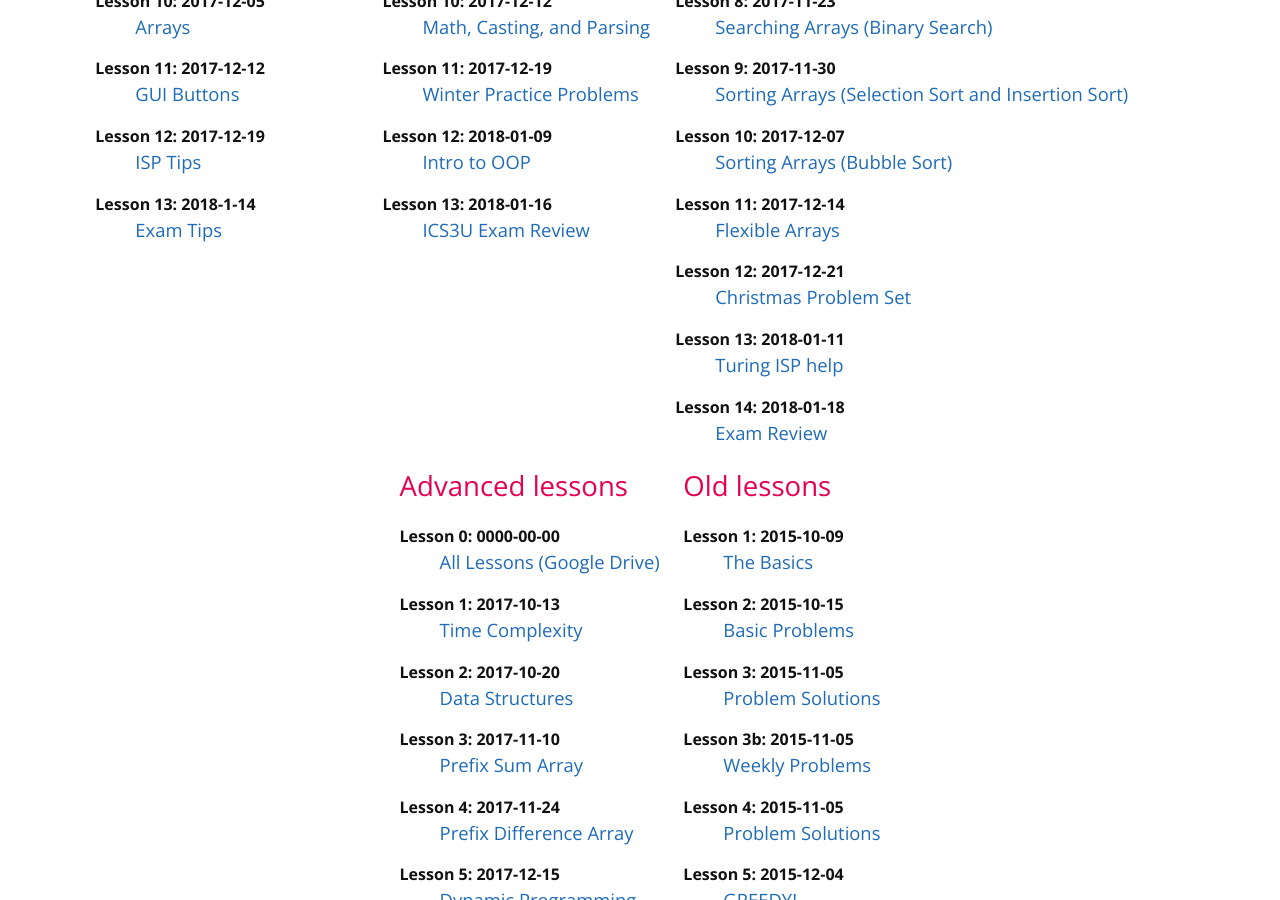
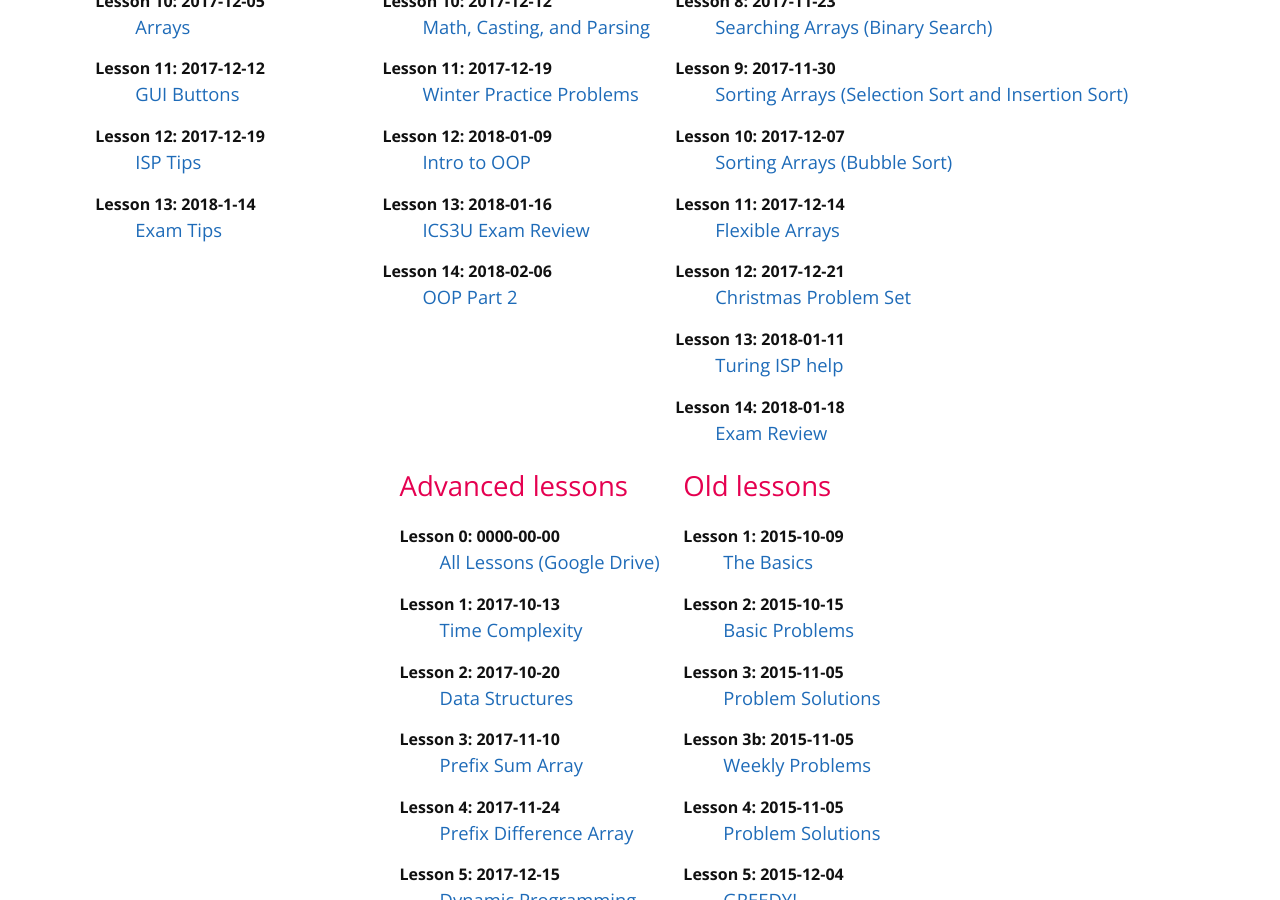
Before and after one commit to mcpt/mcpt.github.io, a Jekyll site: the page built from cpt.md, in a window 1280 px wide and 900 px high, scrolled down 1219 px. Built offline with Jekyll 4.4.1, drawn with Linux system fonts in a browser that asks for light colours.

Commit message:
Update intermediate-lessons.yml

```diff
--- a/_data/intermediate-lessons.yml
+++ b/_data/intermediate-lessons.yml
@@ -68,3 +68,8 @@
   date: 2018-01-16
   id: 13
   url: https://docs.google.com/presentation/d/16C56YolK72yWw5yPrJdNgMYKKl8mdu1TVFGquVFPjFE/edit?usp=sharing
+
+- title: OOP Part 2
+  date: 2018-02-06
+  id: 14
+  url: https://docs.google.com/presentation/d/1uLEqBCwVvY4ER2nWaALF17gFPSwpOvUCszJpB4rYfZM/edit?usp=sharing
```
